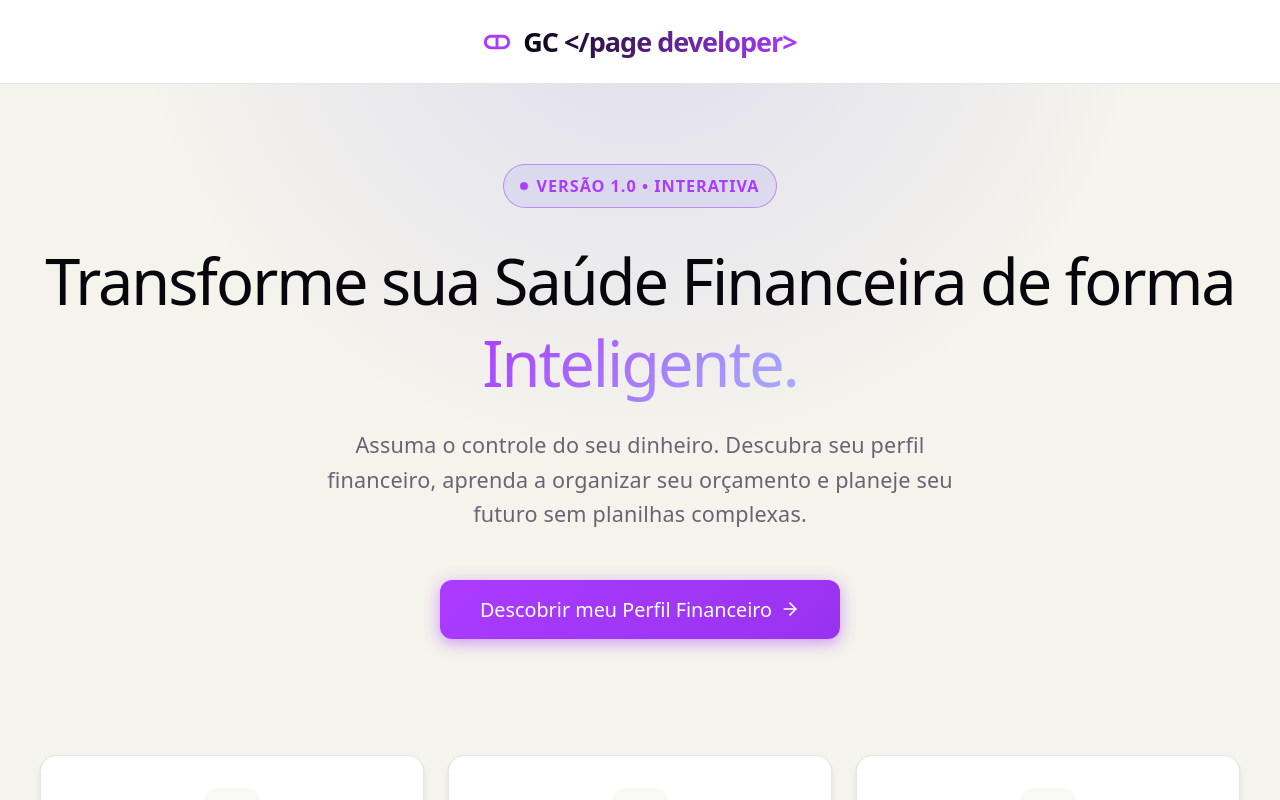
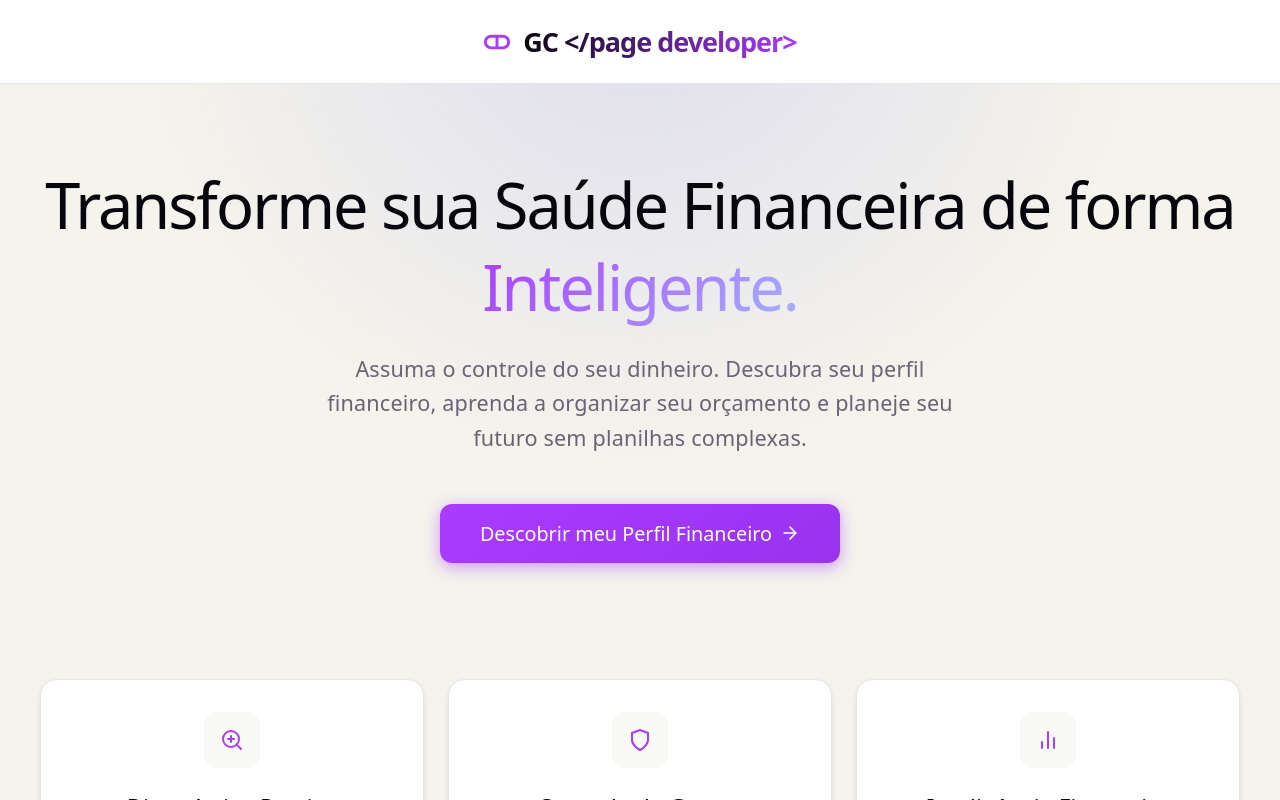
Before and after one commit to gabrielFcarrasco/Saude-Financeira, a React (Vite) app: page / in a window 1280 px wide. Built offline with nearby package versions, Linux system fonts and the light colour scheme; no server answers.

Commit message:
update Home.tsx

```diff
--- a/src/pages/Home.tsx
+++ b/src/pages/Home.tsx
@@ -11,12 +11,7 @@ export const Home = () => {
       <div className="home-glow" />
 
       <div className="home-content-wrapper">
-        <div className="home-badge">
-          <span className="pulse-dot"></span>
-          Versão 1.0 • Interativa
-        </div>
 
-        {/* A frase está agora em uma única div para facilitar o controle de quebra */}
         <h1 className="home-hero-title">
           Transforme sua Saúde Financeira de forma <br /> <span className="text-accent">Inteligente.</span>
         </h1>
```
